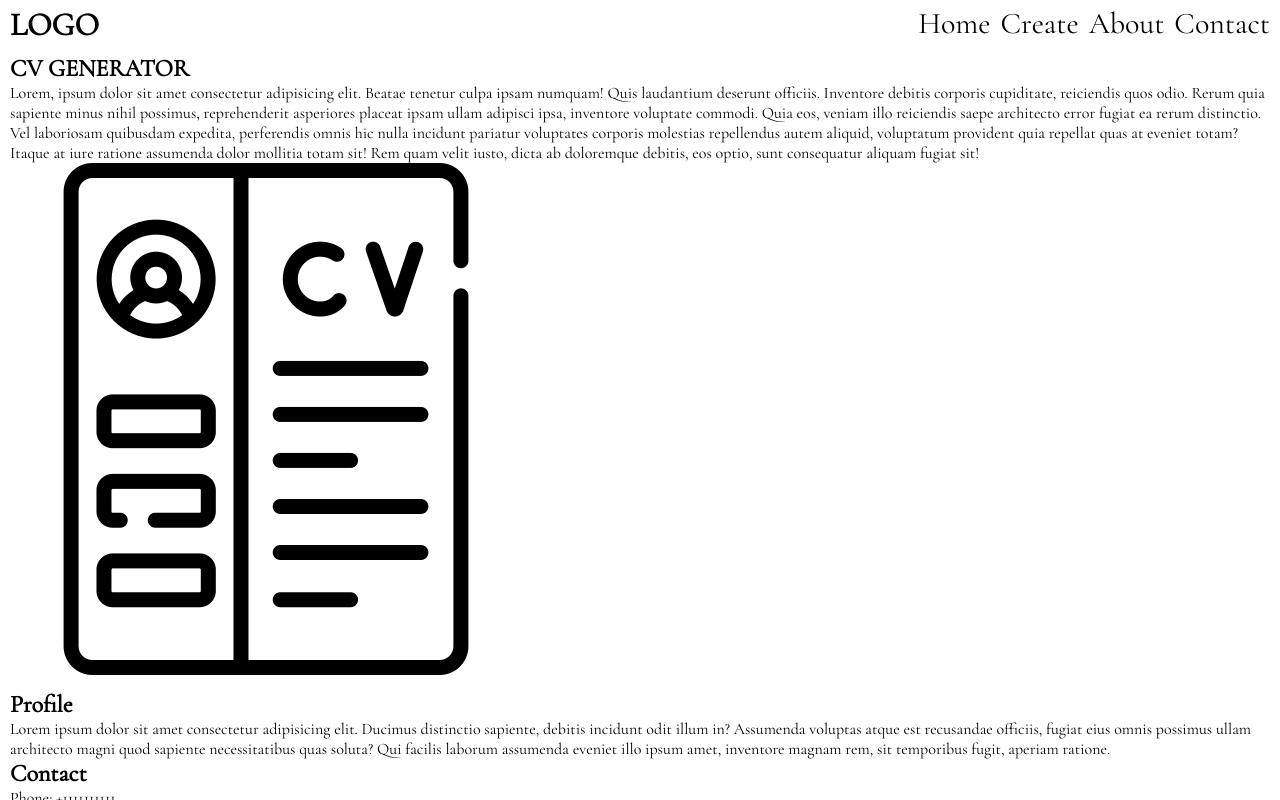
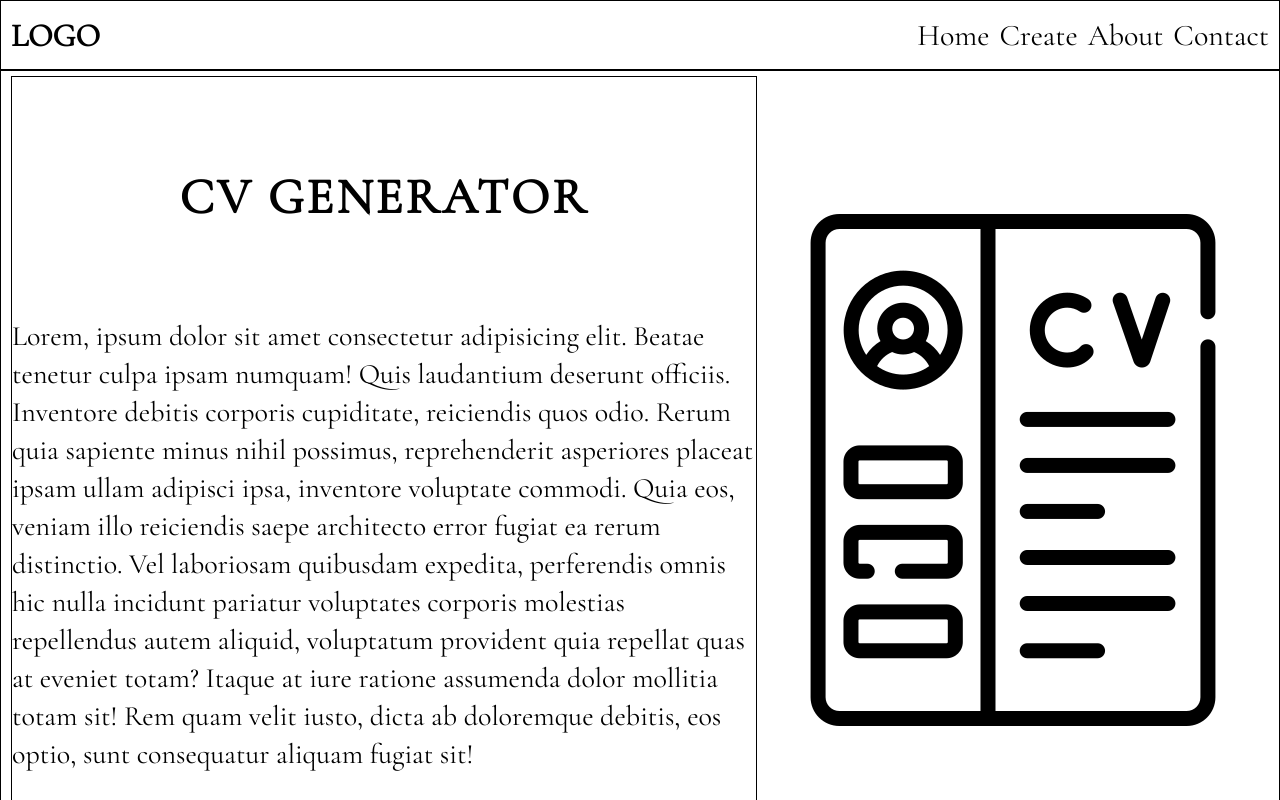
Before and after one commit to enshikuku/cvgenerator, a plain HTML site: page index.html in a window 1280 px wide. Shown: the top 800 px of the page. Drawn offline with Linux system fonts and the light colour scheme.

Commit message:
styled header

```diff
--- a/style.css
+++ b/style.css
@@ -15,7 +15,9 @@
 header {
     display: flex;
     justify-content: space-between;
-    height: fit-content;
+    height: 70px;
+    border: 1px solid black;
+    align-items: center;
 }
 nav {
     display: flex;
@@ -26,3 +28,28 @@ nav a {
     text-decoration: none;
     color: black;
 }
+#home {
+    height: 100vh;
+    border: 1px solid black;
+    display: flex;
+    justify-content: space-around;
+    align-items: center;
+}
+#home div {
+    display: flex;
+    flex-direction: column;
+    justify-content: space-evenly;
+    height: 100%;
+    align-items: center;
+    border: 1px solid black;
+    width: 60%;
+}
+#home h2 {
+    font-size: 50px;
+    text-align: center;
+    letter-spacing: 3px;
+}
+#home p {
+    font-size: 28px;
+    line-height: 38px;
+}
```
